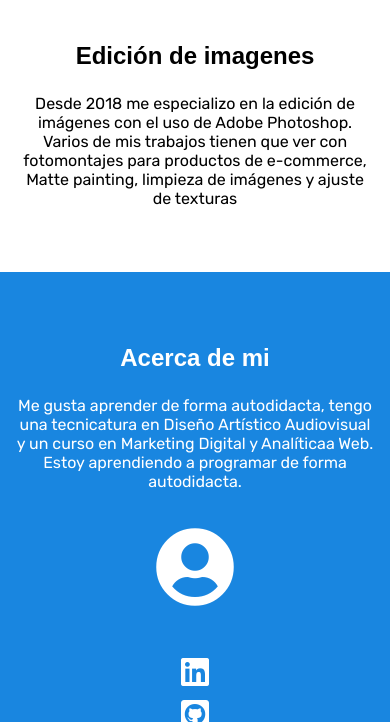
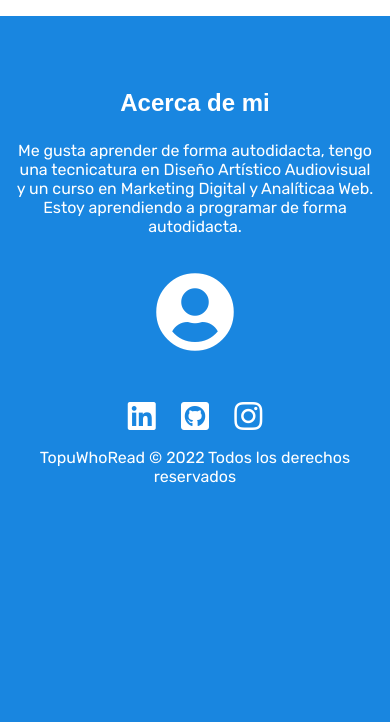
Before and after one commit to Santyym/landing-portfolio-page, a plain HTML site: page index.html in a window 390 px wide. Shown: the part 1278-2000 px from the top of the page. After the commit the page ends 1780 px from the top, so only its background shows below. Drawn offline with nearby package versions, Linux system fonts and the light colour scheme.

Commit message:
responsiveness fixed 2
More details fixed.

```diff
--- a/css/style.css
+++ b/css/style.css
@@ -157,7 +157,7 @@ body {
   }
 }
 
-@media (max-width: 399px) {
+@media (max-width: 568px) {
   .header::after {
     height: 50vh;
   }
@@ -171,7 +171,9 @@ body {
   .header-content .text {
     top: 5%;
   }
-  .grid-3,
+  .grid-3 {
+    grid-template-columns: 3fr, 1fr;
+  }
   .grid-2 {
     grid-template-columns: 1fr;
     padding-top: 0.1%;
@@ -187,7 +189,7 @@ body {
   }
 }
 
-@media (max-height: 399px) {
+@media (max-height: 500px) {
   .grid-3 {
     padding-top: 3%;
   }
--- a/index.html
+++ b/index.html
@@ -130,12 +130,12 @@
       </div>
 
       <div class="center">
-        <a href="https://github.com/Santyym" target="_blank" title="Linkedin" class="link"><i
+        <a href="https://github.com/Santyym" target="_blank" title="Github" class="link"><i
             class="fab fa-github-square fa-2x"> </i></a>
       </div>
 
       <div class="center">
-        <a href="https://www.instagram.com/santyym/" target="_blank" title="Linkedin" class="link"> <i
+        <a href="https://www.instagram.com/santyym/" target="_blank" title="Instagram" class="link"> <i
             class="fab fa-instagram fa-2x"></i></a>
       </div>
 
```
